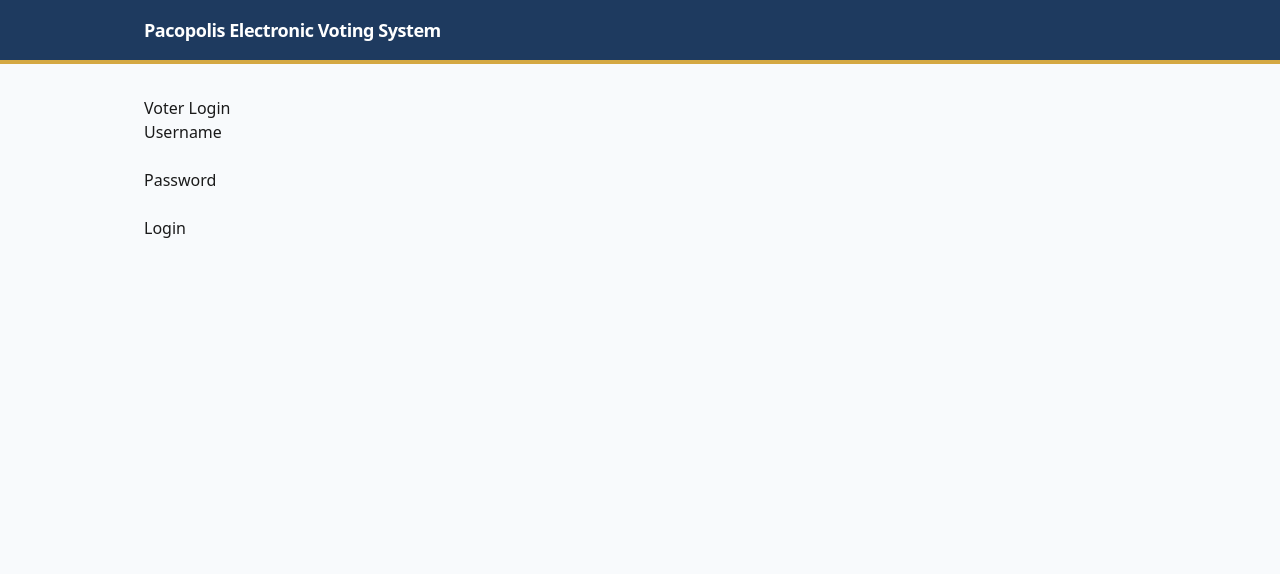
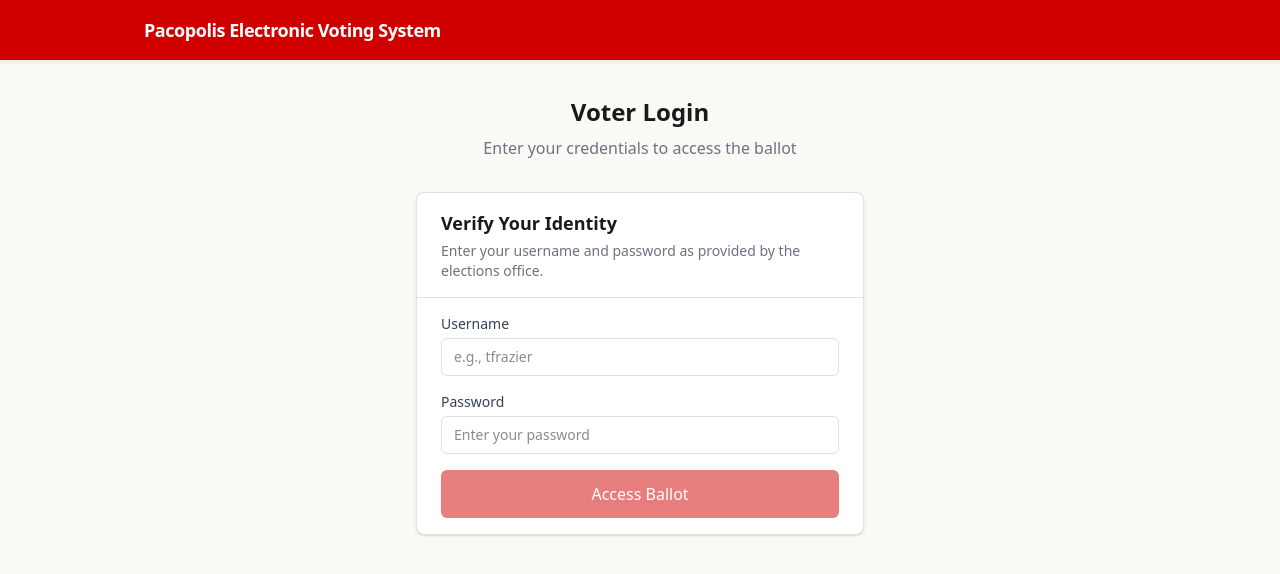
Before and after one commit to Vittoria-Quaranta/Voting-System, a React (Vite) app in the folder frontend/: page / in a window 1280 px wide. Shown: the top 574 px of the page. Built offline with nearby package versions, Linux system fonts and the light colour scheme; no server answers.

Commit message:
feat: wire login page to backend
  - Styled with Card/Input/Button/Alert components
  - Calls authenticate() from client.js
  - Stores voter in VotingContext on success
  - Navigates to /ballot, shows error on failure

  Closes #11

```diff
--- a/frontend/src/index.css
+++ b/frontend/src/index.css
@@ -1,16 +1,17 @@
 @import "tailwindcss";
 
 :root {
-  --color-primary: #1e3a5f;
-  --color-primary-light: #2a5080;
+  --color-primary: #d00000;
+  --color-primary-light: #e21a1a;
   --color-primary-foreground: #ffffff;
-  --color-accent: #d4a843;
+  --color-accent: #f5f1e7;
+  --color-accent-dark: #e5dfd0;
   --color-success: #16a34a;
-  --color-danger: #dc2626;
+  --color-danger: #b91c1c;
   --color-muted: #6b7280;
-  --color-bg: #f8fafc;
+  --color-bg: #faf9f6;
   --color-card: #ffffff;
-  --color-border: #e2e8f0;
+  --color-border: #e2e0db;
 }
 
 body {
--- a/frontend/src/pages/Login.jsx
+++ b/frontend/src/pages/Login.jsx
@@ -1,31 +1,96 @@
-import React, { useState } from 'react';
+import { useState } from 'react';
+import { useNavigate } from 'react-router-dom';
+import { useVoting } from '../context/VotingContext';
+import { authenticate } from '../api/client';
+import { Card, CardHeader, CardTitle, CardDescription, CardContent } from '../components/ui/Card';
+import { Button } from '../components/ui/Button';
+import { Input, Label } from '../components/ui/Input';
+import { Alert } from '../components/ui/Alert';
 
 export default function Login() {
+  const navigate = useNavigate();
+  const { setCurrentVoter, hasVoted } = useVoting();
+
   const [username, setUsername] = useState('');
   const [password, setPassword] = useState('');
+  const [error, setError] = useState(null);
+  const [loading, setLoading] = useState(false);
 
-  function handleSubmit(e) {
+  async function handleSubmit(e) {
     e.preventDefault();
-    // TODO: call backend authentication
-    alert(`Login attempted for ${username}`);
+    setError(null);
+    setLoading(true);
+
+    try {
+      const data = await authenticate(username, password);
+      setCurrentVoter({
+        voterId: data.voterId,
+        firstName: data.firstName,
+        lastName: data.lastName,
+      });
+      navigate('/ballot');
+    } catch (err) {
+      setError(err.message);
+    } finally {
+      setLoading(false);
+    }
   }
 
   return (
-    <div>
-      <h2>Voter Login</h2>
-      <form onSubmit={handleSubmit}>
-        <div>
-          <label>Username</label>
-          <br />
-          <input value={username} onChange={(e) => setUsername(e.target.value)} />
-        </div>
-        <div>
-          <label>Password</label>
-          <br />
-          <input type="password" value={password} onChange={(e) => setPassword(e.target.value)} />
-        </div>
-        <button type="submit" disabled={!username || !password}>Login</button>
-      </form>
+    <div className="max-w-md mx-auto">
+      <div className="text-center mb-8">
+        <h2 className="text-2xl font-bold mb-2">Voter Login</h2>
+        <p className="text-[var(--color-muted)]">
+          Enter your credentials to access the ballot
+        </p>
+      </div>
+
+      <Card>
+        <CardHeader>
+          <CardTitle>Verify Your Identity</CardTitle>
+          <CardDescription>
+            Enter your username and password as provided by the elections office.
+          </CardDescription>
+        </CardHeader>
+        <CardContent>
+          <form onSubmit={handleSubmit} className="space-y-4">
+            {error && (
+              <Alert variant="error">{error}</Alert>
+            )}
+
+            <div>
+              <Label htmlFor="username">Username</Label>
+              <Input
+                id="username"
+                type="text"
+                placeholder="e.g., tfrazier"
+                value={username}
+                onChange={(e) => setUsername(e.target.value)}
+              />
+            </div>
+
+            <div>
+              <Label htmlFor="password">Password</Label>
+              <Input
+                id="password"
+                type="password"
+                placeholder="Enter your password"
+                value={password}
+                onChange={(e) => setPassword(e.target.value)}
+              />
+            </div>
+
+            <Button
+              type="submit"
+              className="w-full"
+              size="lg"
+              disabled={!username || !password || loading}
+            >
+              {loading ? 'Logging in...' : 'Access Ballot'}
+            </Button>
+          </form>
+        </CardContent>
+      </Card>
     </div>
   );
 }
```
